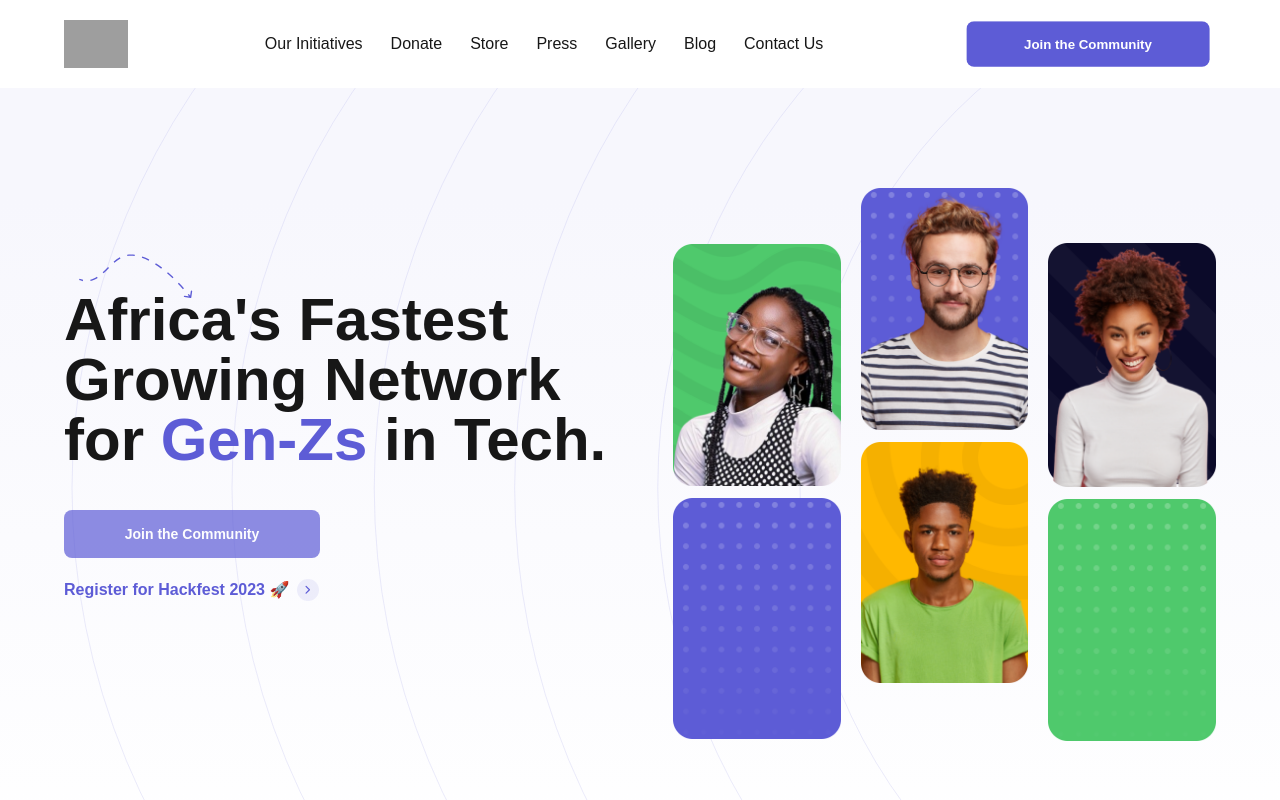
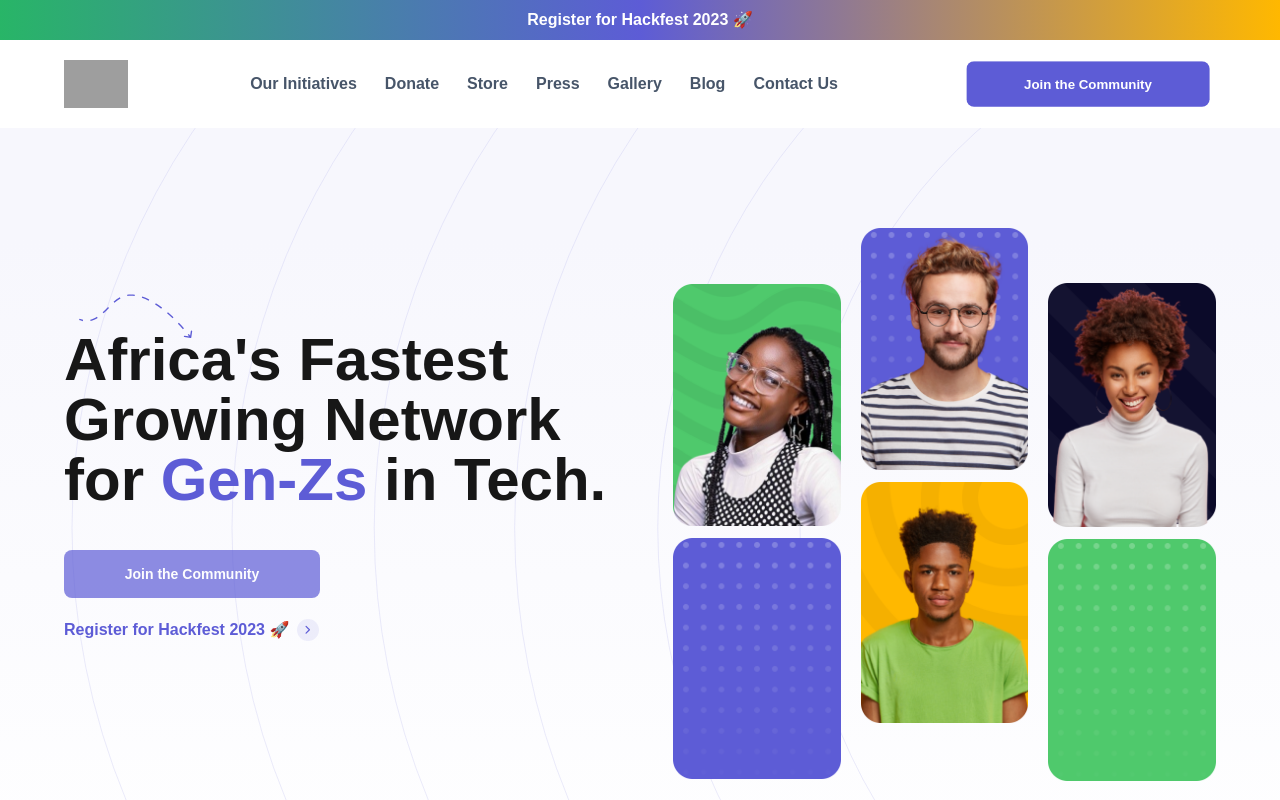
Before and after one commit to GenZtechies/gzt-web, a Next.js app: page / in a window 1280 px wide. Shown: the top 800 px of the page. Built offline with nearby package versions, Linux system fonts and the light colour scheme; grey boxes are pictures that could not be loaded.

Commit message:
feat: implement top announcement banner

```diff
--- a/components/TopNavigationBar.tsx
+++ b/components/TopNavigationBar.tsx
@@ -2,33 +2,68 @@ import React from "react";
 import Link from "next/link";
 import { useRouter } from "next/router";
 
+const links = [
+    {
+        name: "our initiatives",
+        href: "/initiatives"
+    },
+    {
+        name: "donate",
+        href: "/donate"
+    },
+    {
+        name: "store",
+        href: "/store"
+    },
+    {
+        name: "press",
+        href: "/press"
+    },
+    {
+        name: "gallery",
+        href: "/gallery"
+    },
+    {
+        href: "https://blog.genztechies.com",
+        name: "blog",
+        target: "_blank"
+    },
+    {
+        name: "contact us",
+        href: "/contact"
+    }
+];
+
 const TopNavigationBar = () => {
     const router = useRouter();
     const [isMobileNavExpanded, setIsMobileNavExpanded] = React.useState<boolean>(false);
-    const activePage = router.pathname.split("/")[1];
 
     return (
         <>
             <nav className="flex flex-col items-center p-5 bg-white">
-                <div className="m-auto w-full max-w-6xl flex flex-row lg:flex-row flex-wrap justify-between items-center">
+                <div className="flex flex-row flex-wrap items-center justify-between w-full max-w-6xl m-auto lg:flex-row">
                     <div>
                         <Link href="/">
-                            <img className="mx-auto h-12 w-auto" src="https://assets.genztechies.com/logo-coloured.svg" alt="genztechies-logo-icon-text" />
+                            <img className="w-auto h-12 mx-auto" src="https://assets.genztechies.com/logo-coloured.svg" alt="genztechies-logo-icon-text" />
                         </Link>
                     </div>
 
                     <div className="block lg:hidden">
                         <button type="button" onClick={() => setIsMobileNavExpanded(!isMobileNavExpanded)} className="btn btn-circle btn-outline text-primary hover:text-white hover:border-primary border-primary hover:bg-primary">
-                            <svg viewBox="0 0 25 19" className="h-6 w-6" stroke="currentColor" xmlns="http://www.w3.org/2000/svg">
+                            <svg viewBox="0 0 25 19" className="w-6 h-6" stroke="currentColor" xmlns="http://www.w3.org/2000/svg">
                                 <line x1="0.285645" y1="1.89285" x2="24.2856" y2="1.89285" stroke="currentColor" strokeWidth="2.5" />
                                 <line x1="6.28564" y1="9.60715" x2="24.2856" y2="9.60715" stroke="currentColor" strokeWidth="2.5" />
                                 <line x1="12.2949" y1="17.3214" x2="24.2949" y2="17.3214" stroke="currentColor" strokeWidth="2.5" />
                             </svg>
                         </button>
                     </div>
-
-                    <div className={["lg:flex flex-col lg:flex-row justify-between my-4 lg:my-0 lg:gap-5", isMobileNavExpanded ? "flex w-full lg:w-auto" : "hidden"].join(" ")}>
-                        <Link href="/initiatives" className={["hover:text-primary text-base my-1 p-1 capitalize", activePage === "initiatives" ? "text-primary font-bold" : "text-neutral-900 font-medium"].join(" ")}>
+                    <div className={["lg:flex flex-col lg:flex-row justify-between my-4 lg:my-0 lg:gap-5 transition-all duration-500 ease-in", isMobileNavExpanded ? "flex w-full lg:w-auto" : "hidden"].join(" ")}>
+                        {links.map((link) => (
+                            <Link href={link.href} target={link?.target || "_self"} className={["hover:text-primary text-base my-1 p-1 capitalize transition-all duration-300 ease-in font-semibold", router.pathname === link.href ? "text-primary font-bold" : "text-slate-600"].join(" ")}>
+                                {link.name}
+                            </Link>
+                        ))}
+                        {/* <Link href="/initiatives" className={["hover:text-primary text-base my-1 p-1 capitalize", activePage === "initiatives" ? "text-primary font-bold" : "text-neutral-900 font-medium"].join(" ")}>
                             our initiatives
                         </Link>
                         <Link href="/donate" className={["hover:text-primary text-base my-1 p-1 capitalize", activePage === "donate" ? "text-primary font-bold" : "text-neutral-900 font-medium"].join(" ")}>
@@ -48,11 +83,11 @@ const TopNavigationBar = () => {
                         </Link>
                         <Link href="/contact" className={["hover:text-primary text-base my-1 p-1 capitalize", activePage === "contact" ? "text-primary font-bold" : "text-neutral-900 font-medium"].join(" ")}>
                             contact us
-                        </Link>
+                        </Link> */}
                     </div>
 
                     <div className={["lg:block", isMobileNavExpanded ? "flex w-full lg:w-auto" : "hidden"].join(" ")}>
-                        <Link href="https://apply.genztechies.com" target="_blank" className="btn btn-wide bg-primary hover:bg-primary border-none text-white">
+                        <Link href="https://apply.genztechies.com" target="_blank" className="text-white border-none btn btn-wide bg-primary hover:bg-primary">
                             Join the Community
                         </Link>
                     </div>
--- a/pages/_app.tsx
+++ b/pages/_app.tsx
@@ -10,6 +10,7 @@ import { QueryClient, QueryClientProvider } from "@tanstack/react-query";
 import { FirstLoadAnimation } from "../components";
 
 import type { AppProps } from "next/app";
+import Link from "next/link";
 
 function App({ Component, pageProps }: AppProps) {
     const [queryClient] = React.useState(() => new QueryClient({ defaultOptions: { queries: { retry: false, refetchOnWindowFocus: false } } }));
@@ -48,6 +49,11 @@ function App({ Component, pageProps }: AppProps) {
             <FirstLoadAnimation timeout={4000} />
 
             <QueryClientProvider client={queryClient}>
+                <div className="flex items-center justify-center px-5 py-2 bg-gradient-to-l from-secondary via-primary to-tertiary">
+                    <Link href={"https://hackfest.genztechies.com/2023"} target="_blank" className="font-semibold text-center text-white">
+                        Register for Hackfest 2023 🚀
+                    </Link>
+                </div>
                 <Component {...pageProps} />
 
                 <ReactQueryDevtools initialIsOpen={false} />
--- a/pages/index.tsx
+++ b/pages/index.tsx
@@ -10,7 +10,6 @@ const Home: NextPage = () => {
     return (
         <>
             <TopNavigationBar />
-
             <main>
                 <section className="flex flex-col items-center min-h-screen w-screen bg-[url('/assets/images/home-hero-bg.svg')] bg-cover bg-center bg-no-repeat p-5">
                     <div className="flex flex-col items-center w-full max-w-6xl gap-10 mt-10 md:flex-row md:py-10">
@@ -22,7 +21,7 @@ const Home: NextPage = () => {
                                 Join the Community
                             </Link>
 
-                            <Link href={"https://bit.ly/GenZHackFest2023"} target="_blank" className="flex items-center justify-center gap-2 font-semibold text-center md:justify-start text-primary hover:underline md:text-left">
+                            <Link href={"https://hackfest.genztechies.com/2023"} target="_blank" className="flex items-center justify-center gap-2 font-semibold text-center md:justify-start text-primary hover:underline md:text-left">
                                 Register for Hackfest 2023 🚀{" "}
                                 <span className="p-1 rounded-full text-primary bg-primary-light bg-opacity-40">
                                     <ChevronRightIcon />
```
